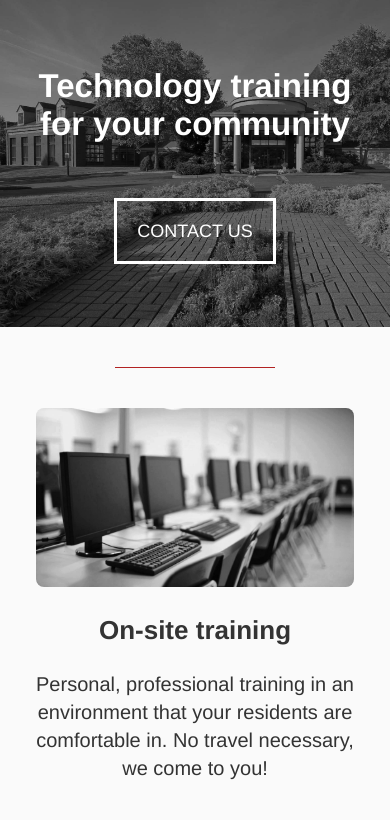
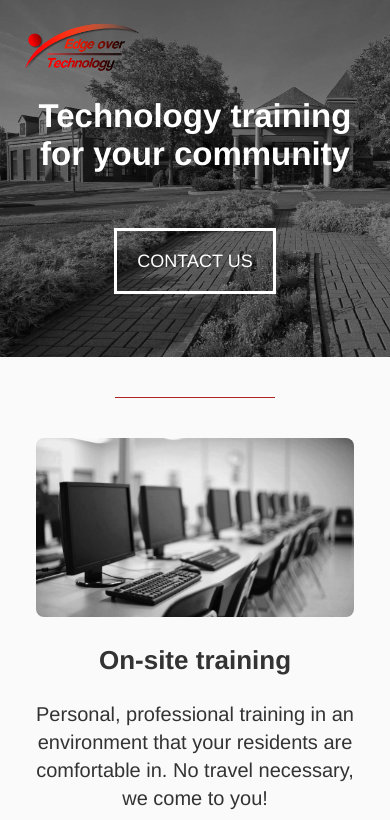
Before and after one commit to edgeovertechnology/edgeovertechnology.github.io, a plain HTML site: page index.html in a window 390 px wide. Shown: the top 820 px of the page. Drawn offline with Linux system fonts and the light colour scheme.

Commit message:
add logo

```diff
--- a/index.html
+++ b/index.html
@@ -8,7 +8,7 @@
 </head>
 <body>
     <header>
-
+        <img width="180" src="images/logo.png" alt="Edge Over Technology logo">
     </header>
 
     <main>
--- a/style.css
+++ b/style.css
@@ -8,12 +8,19 @@ body {
     color: #333;
 }
 
+header {
+    position: absolute;
+    top: 20px;
+    left: 20px;
+}
+
+header img {
+    position: relative;
+    z-index: 1;
+}
+
 section {
     padding: 0 60px;
-}
-
-.underline {
-
 }
 
 .separator {
@@ -146,7 +153,7 @@ footer {
     }
 
     #jumbotron {
-        padding-top: 40px;
+        padding-top: 70px;
         padding-bottom: 135px;
     }
 
@@ -209,4 +216,8 @@ footer {
         margin: 40px auto;
         width: 160px;
     }
+
+    header img {
+        width: 120px;
+    }
 }
```
Also changed, not shown: images/jeff.jpg, images/logo.png (added).
